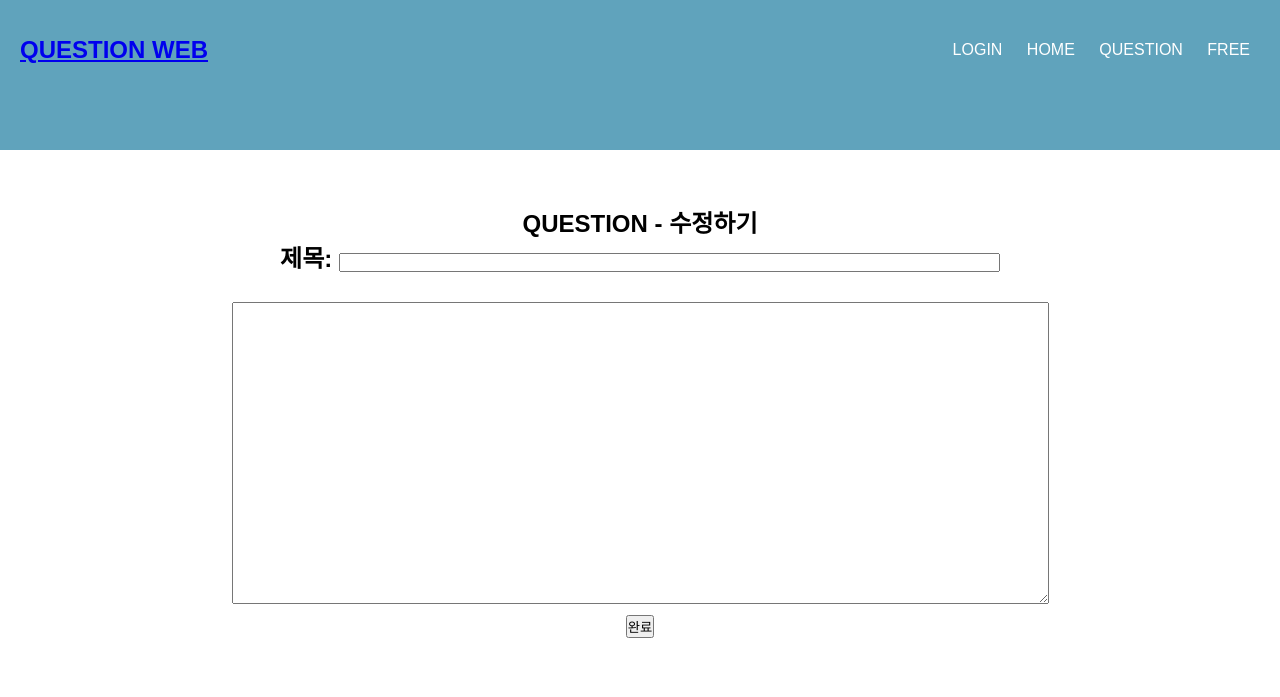
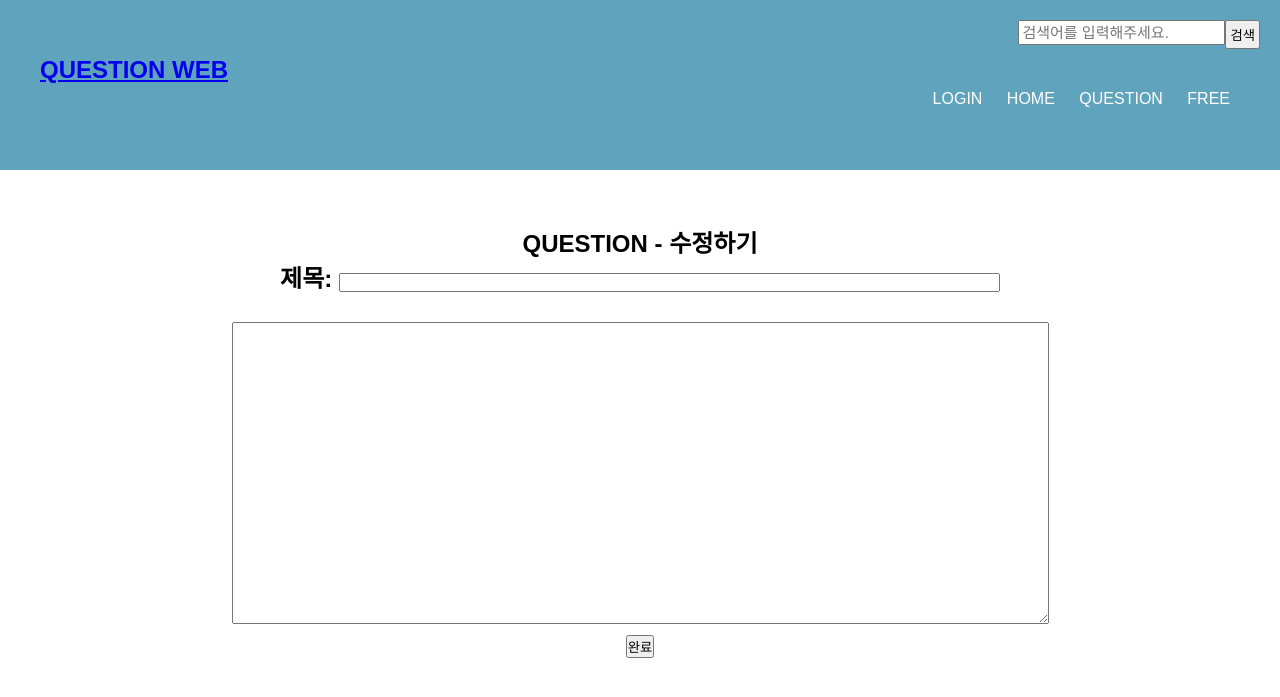
Before and after one commit to visionWWW/QuestionWeb, a PHP site: page /modf.php?num=1 in a window 1280 px wide. Shown: the top 697 px of the page. Run offline with PHP 8.4, Linux system fonts and the light colour scheme; data that the repository does not hold is empty.

Commit message:
Update modf.php

```diff
--- a/modf.php
+++ b/modf.php
@@ -24,7 +24,13 @@
     <link rel="stylesheet" href="Style.css">
   </head>
   <body>
-
+    <div class="header" style="padding-top: 20px;">
+      <div class="search" >
+        <form method="GET" action="search.php">
+          <input type="submit" value="검색" style="float: right; padding: 3px;">
+          <input type="text" name="keyword" placeholder="검색어를 입력해주세요." style="display:inline-block; font-size:15px; padding:2px; float: right;">
+        </form>
+    </div>
     <div class="header">
       <h2 class="logo"><a href="index.html">Question Web</a></h2>
       <input type="checkbox" id="chk">
@@ -51,7 +57,7 @@
         </label>
       </ul>
 
-
+      </div>
     </div>
 <br><br><br>
     <div class="content">
```
